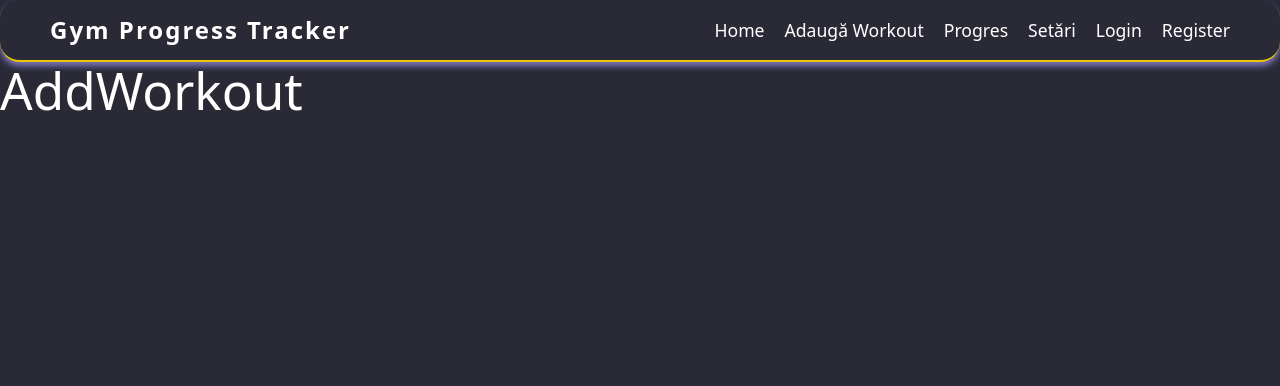
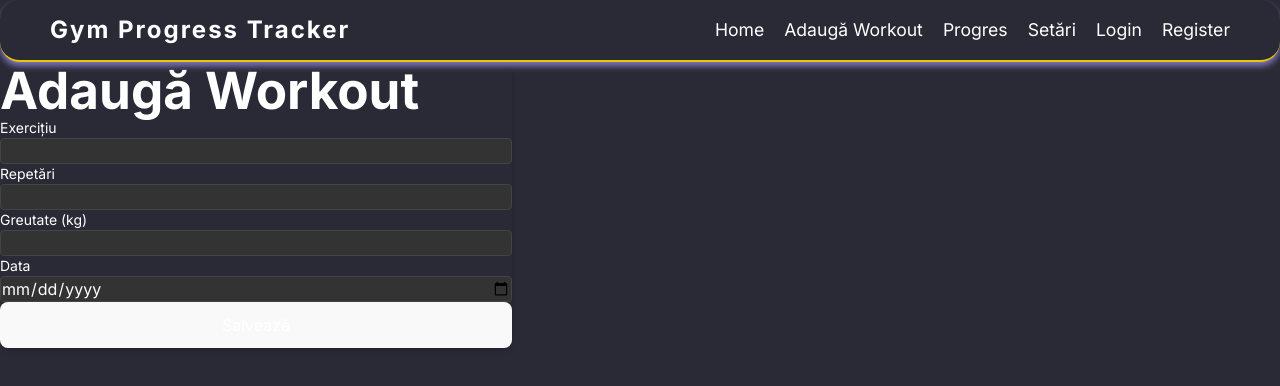
Before and after one commit to catyuzu23/gym-progress-tracker, a React (Vite) app: page /add in a window 1280 px wide. Shown: the top 386 px of the page. Built offline with nearby package versions, Linux system fonts and the light colour scheme.

Commit message:
grinding

```diff
--- a/index.html
+++ b/index.html
@@ -3,6 +3,8 @@
   <head>
     <meta charset="UTF-8" />
     <link rel="icon" type="image/svg+xml" href="/vite.svg" />
+    <link href="https://fonts.googleapis.com/css2?family=Inter:wght@400;600;700&display=swap" rel="stylesheet">
+
     <meta name="viewport" content="width=device-width, initial-scale=1.0" />
     <title>Gym-Progress-Tracker</title>
   </head>
--- a/src/index.css
+++ b/src/index.css
@@ -2,4 +2,5 @@
 
 body {
   @apply bg-[#2a2a36] text-white;
+  font-family: 'Inter',sans-serif;
 }
--- a/src/pages/AddWorkout.jsx
+++ b/src/pages/AddWorkout.jsx
@@ -1,3 +1,95 @@
-export default function Home() {
-  return <h1>AddWorkout</h1>;
+import { useState } from 'react';
+import { useNavigate } from 'react-router-dom';
+
+export default function AddWorkout() {
+  const [exName, setExName] = useState('');
+  const [reps, setReps] = useState('');
+  const [weight, setWeight] = useState('');
+  const [date, setDate] = useState('');
+  const [errors, setErrors] = useState({});
+  const navigate = useNavigate();
+
+  const validate = () => {
+    const errs = {};
+    if (!exName.trim()) errs.exName = 'Completează numele exercițiului';
+    if (!reps || Number(reps) <= 0) errs.reps = 'Număr de repetări valid (>0)';
+    if (!weight || Number(weight) <= 0) errs.weight = 'Greutate validă (>0)';
+    if (!date) errs.date = 'Selectează o dată';
+    return errs;
+  };
+
+  const handleSubmit = (e) => {
+    e.preventDefault();
+    const errs = validate();
+    if (Object.keys(errs).length) {
+      setErrors(errs);
+      return;
+    }
+    // TODO: Salvează antrenamentul (ex: localStorage sau context)
+    // Exemplu simplu:
+    const workouts = JSON.parse(localStorage.getItem('workouts') || '[]');
+    workouts.push({ exName, reps: Number(reps), weight: Number(weight), date });
+    localStorage.setItem('workouts', JSON.stringify(workouts));
+
+    alert('Antrenament adăugat!');
+    navigate('/progress');
+  };
+
+  return (
+    <div className="max-w-lg mx-auto p-6 bg-primary text-white rounded-xl shadow-md">
+      <h1 className="text-2xl font-bold text-accent mb-4">Adaugă Workout</h1>
+      <form onSubmit={handleSubmit} className="space-y-4">
+        <div>
+          <label className="block text-sm mb-1">Exercițiu</label>
+          <input
+            type="text"
+            className="w-full p-2 rounded bg-[#333] border border-[#444] focus:border-accent"
+            value={exName}
+            onChange={(e) => setExName(e.target.value)}
+          />
+          {errors.exName && <p className="text-accent text-sm mt-1">{errors.exName}</p>}
+        </div>
+
+        <div>
+          <label className="block text-sm mb-1">Repetări</label>
+          <input
+            type="number"
+            className="w-full p-2 rounded bg-[#333] border border-[#444] focus:border-accent"
+            value={reps}
+            onChange={(e) => setReps(e.target.value)}
+          />
+          {errors.reps && <p className="text-accent text-sm mt-1">{errors.reps}</p>}
+        </div>
+
+        <div>
+          <label className="block text-sm mb-1">Greutate (kg)</label>
+          <input
+            type="number"
+            className="w-full p-2 rounded bg-[#333] border border-[#444] focus:border-accent"
+            value={weight}
+            onChange={(e) => setWeight(e.target.value)}
+          />
+          {errors.weight && <p className="text-accent text-sm mt-1">{errors.weight}</p>}
+        </div>
+
+        <div>
+          <label className="block text-sm mb-1">Data</label>
+          <input
+            type="date"
+            className="w-full p-2 rounded bg-[#333] border border-[#444] focus:border-accent"
+            value={date}
+            onChange={(e) => setDate(e.target.value)}
+          />
+          {errors.date && <p className="text-accent text-sm mt-1">{errors.date}</p>}
+        </div>
+
+        <button
+          type="submit"
+          className="w-full bg-accent text-primary font-semibold py-2 rounded hover:bg-yellow-500 transition"
+        >
+          Salvează
+        </button>
+      </form>
+    </div>
+  );
 }
```
